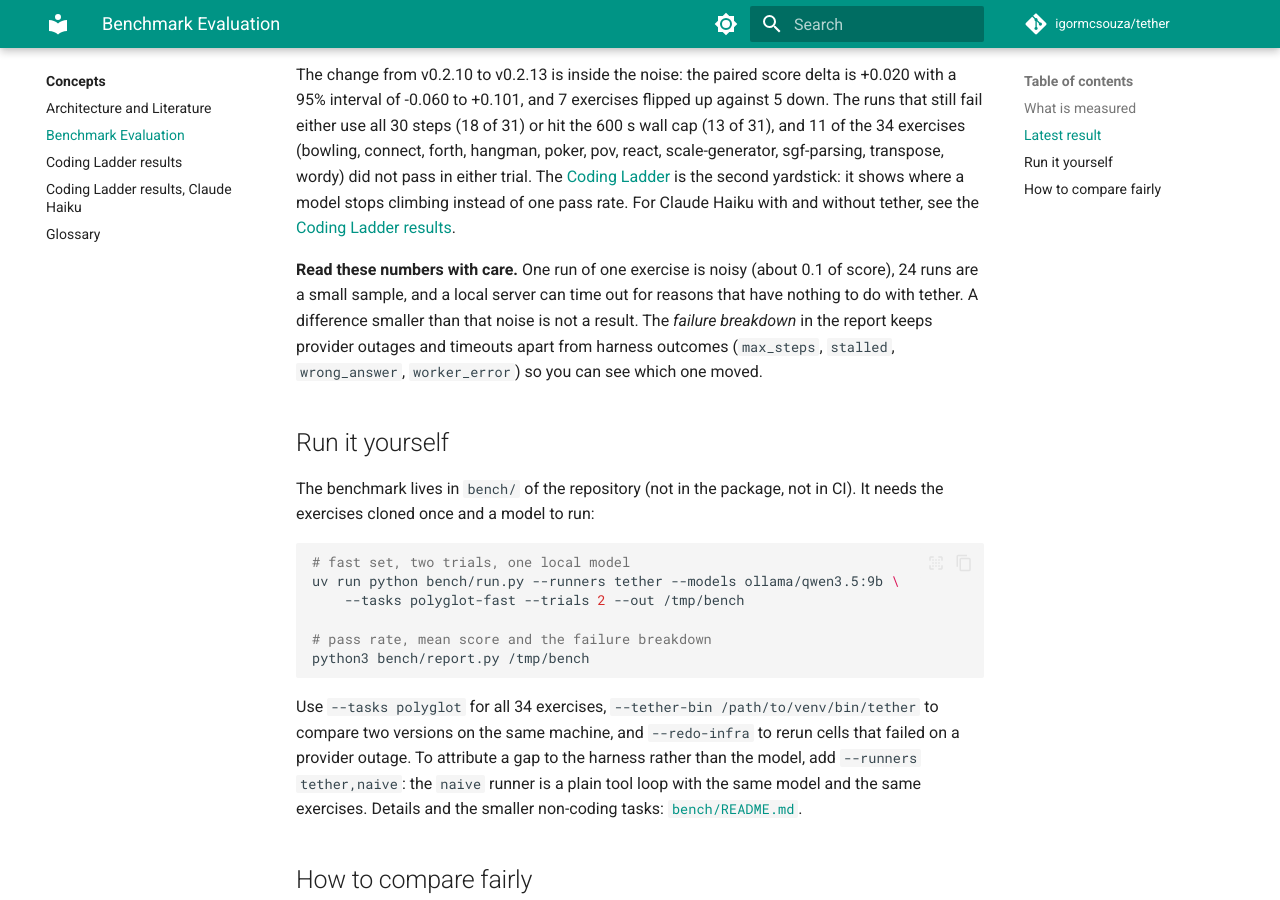
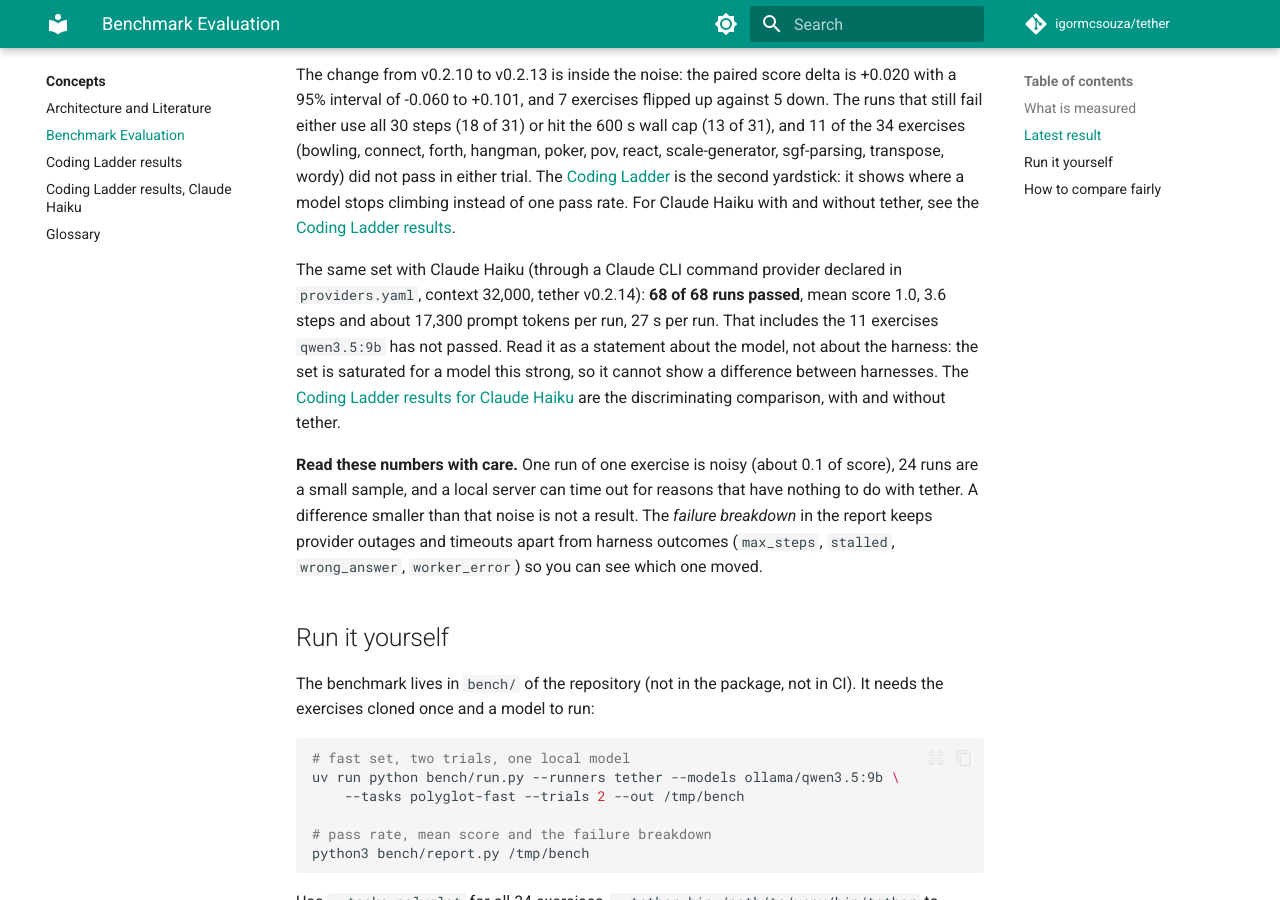
Before and after one commit to igormcsouza/tether, an MkDocs documentation site: the page built from docs/benchmarks.md, in a window 1280 px wide and 900 px high, scrolled down 1076 px. Built offline with MkDocs 1.6.1 and Material for MkDocs 9.7.7, drawn with Linux system fonts in a browser that asks for light colours; comment, search, counter and statistics services are not loaded.

Commit message:
docs(bench): record the v0.2.14 Haiku Polyglot run, 68 of 68 (#173) (#225)
Records the full Polyglot-Python run on the released v0.2.14 with Claude
Haiku (Claude CLI command provider, context 32,000, 2 trials,
`--poly-verify`).

- `bench/history.jsonl`: one new line, 68 of 68 passed, mean score 1.0,
3.6 steps, about 17,300 prompt tokens and 27 s per run.
- `docs/benchmarks.md`: a short paragraph with the result and the
caveat. The set is saturated for a model this strong, so it says nothing
about the harness. The ladder page is the comparison that tells setups
apart.

No restart or hand-back fired (at most 6 steps per run), so this run
does not exercise #221.

Checks: history JSON valid, `tests/test_benchmarks_docs.py` +
`tests/test_llms_txt.py` pass, `mkdocs build --strict` ok, ruff clean.
Docs and data only, so no e2e run.

north star: 54.4% -> 54.4% (not remeasured on qwen3.5:9b; Haiku 68/68 is
a weakest-model-rule check: the stronger model scores at least qwen's
number; run dir hosted-out/polyglot-0214-haiku)

🤖 Generated with [Claude Code](https://claude.com/claude-code)

Co-authored-by: Claude Sonnet 5.5 <noreply@anthropic.com>

```diff
--- a/docs/benchmarks.md
+++ b/docs/benchmarks.md
@@ -24,6 +24,8 @@ The **Polyglot-Python** set: the 34 Python exercises of Aider's [polyglot benchm
 
 The change from v0.2.10 to v0.2.13 is inside the noise: the paired score delta is +0.020 with a 95% interval of -0.060 to +0.101, and 7 exercises flipped up against 5 down. The runs that still fail either use all 30 steps (18 of 31) or hit the 600 s wall cap (13 of 31), and 11 of the 34 exercises (bowling, connect, forth, hangman, poker, pov, react, scale-generator, sgf-parsing, transpose, wordy) did not pass in either trial. The [Coding Ladder](ladder/index.md) is the second yardstick: it shows where a model stops climbing instead of one pass rate. For Claude Haiku with and without tether, see the [Coding Ladder results](ladder/claude-haiku.md).
 
+The same set with Claude Haiku (through a Claude CLI command provider declared in `providers.yaml`, context 32,000, tether v0.2.14): **68 of 68 runs passed**, mean score 1.0, 3.6 steps and about 17,300 prompt tokens per run, 27 s per run. That includes the 11 exercises `qwen3.5:9b` has not passed. Read it as a statement about the model, not about the harness: the set is saturated for a model this strong, so it cannot show a difference between harnesses. The [Coding Ladder results for Claude Haiku](ladder/claude-haiku.md) are the discriminating comparison, with and without tether.
+
 **Read these numbers with care.** One run of one exercise is noisy (about 0.1 of score), 24 runs are a small sample, and a local server can time out for reasons that have nothing to do with tether. A difference smaller than that noise is not a result. The *failure breakdown* in the report keeps provider outages and timeouts apart from harness outcomes (`max_steps`, `stalled`, `wrong_answer`, `worker_error`) so you can see which one moved.
 
 ## Run it yourself
```
Also changed, not shown: 1 other file.
